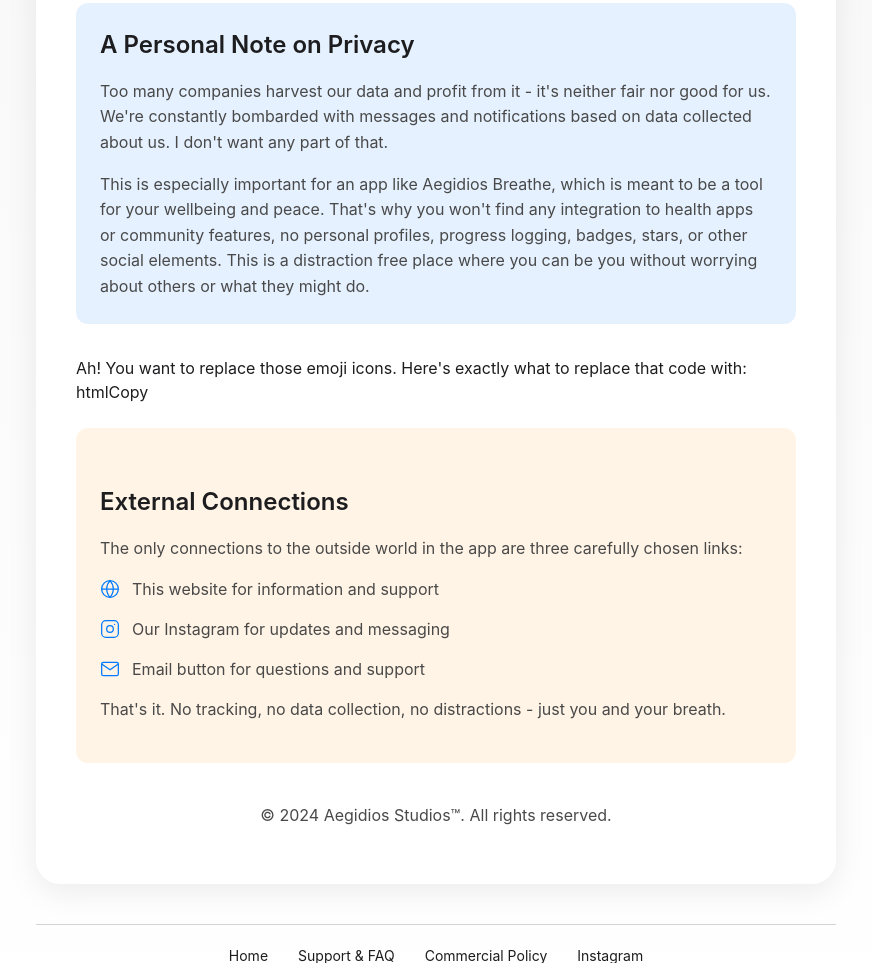
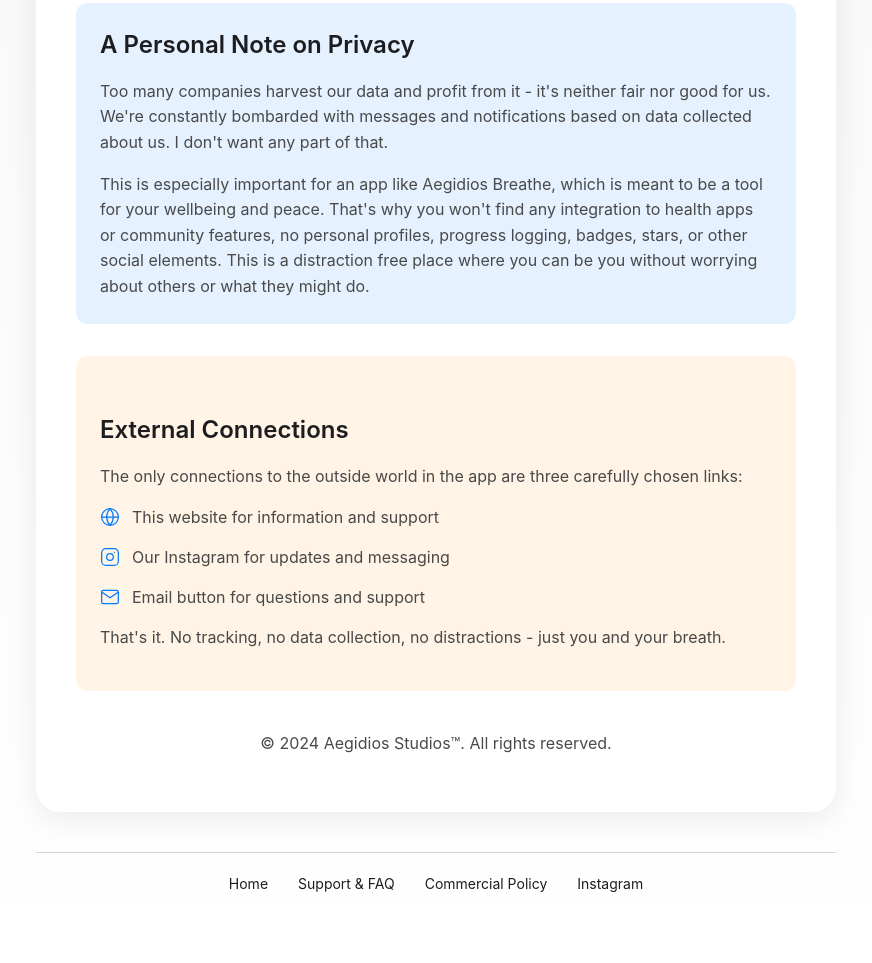
Before and after one commit to aegidiosstudios/aegidiosstudios.github.io, a plain HTML site: page breatheapp/privacy.html in a window 1280 px wide. Shown: the part 677-1640 px from the top of the page, without its empty margins (204-1076 px from the left). Drawn offline with Linux system fonts and the light colour scheme.

Commit message:
Update privacy.html

```diff
--- a/breatheapp/privacy.html
+++ b/breatheapp/privacy.html
@@ -207,8 +207,7 @@
                     <p>This is especially important for an app like Aegidios Breathe, which is meant to be a tool for your wellbeing and peace. That's why you won't find any integration to health apps or community features, no personal profiles, progress logging, badges, stars, or other social elements. This is a distraction free place where you can be you without worrying about others or what they might do.</p>
                 </div>
 
-               Ah! You want to replace those emoji icons. Here's exactly what to replace that code with:
-htmlCopy                <div class="connections-box">
+                <div class="connections-box">
                     <h2>External Connections</h2>
                     <p>The only connections to the outside world in the app are three carefully chosen links:</p>
                     <ul class="feature-list">
```
